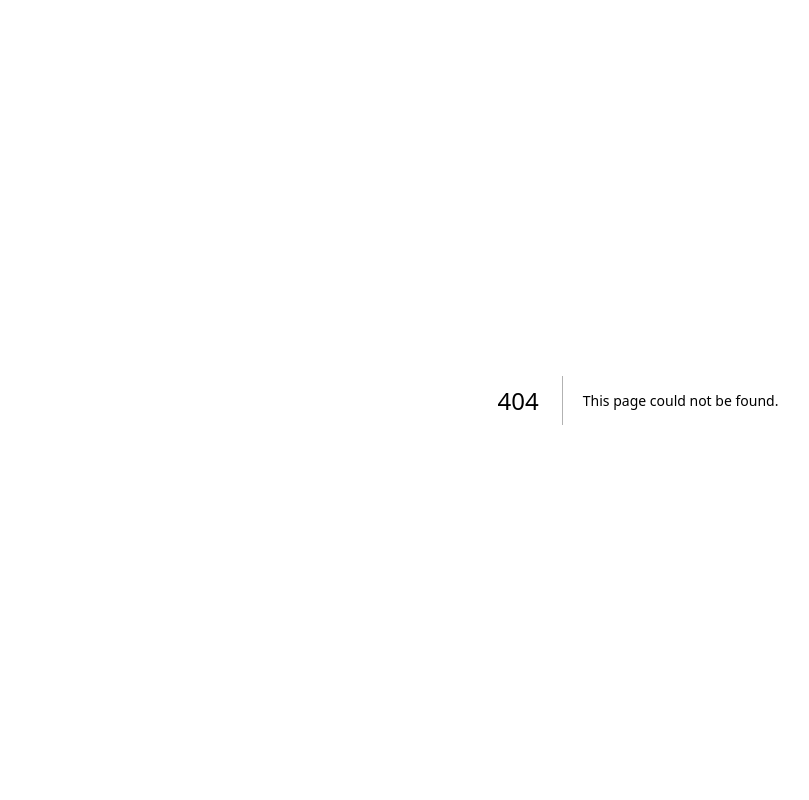
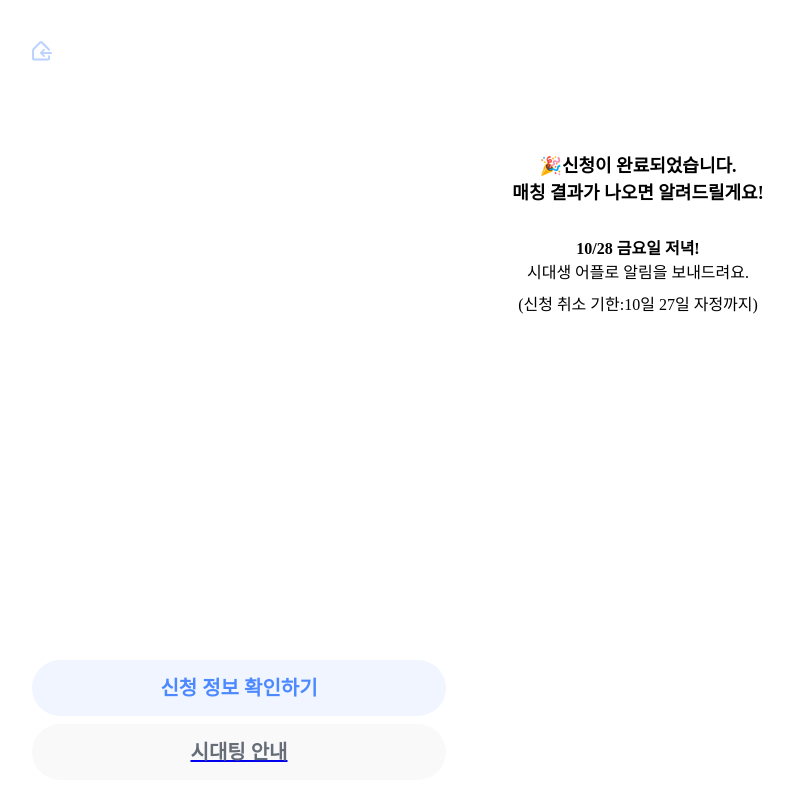
Before and after one commit to uoslife/client-meeting-season3, a Next.js app: page /apply/finish in a window 1280 px wide. Before the commit this address had no page. Shown: the whole page, without its empty margins (2-811 px from the left). Built offline with nearby package versions, Linux system fonts and the light colour scheme; a web font is replaced by a local one.

Commit message:
feat: 신청 완료 페이지 제작

```diff
--- /dev/null
+++ b/src/app/apply/finish/page.tsx
@@ -0,0 +1,62 @@
+'use client';
+
+import ProgressHeader from '@/components/header/progressHeader/ProgressHeader';
+
+import { Button, Col, Paddle, Text } from '@/components';
+import styled from 'styled-components';
+
+const BottomSelectWrapper = styled.div`
+  position: fixed;
+  max-width: 414px;
+  bottom: 0;
+  display: flex;
+  flex-direction: column;
+  gap: 8px;
+  padding: 20px 26px;
+  width: 100%;
+`;
+
+const FinishPage = () => {
+  const handleCheckInformation = () => {
+    // 신청 정보 페이지 만들어지면 로직 추가할 예정
+  };
+  return (
+    <>
+      <ProgressHeader isprogress={false} isprogressbar={false} />
+      <Col fill>
+        <Paddle top={60}>
+          <Col gap={30}>
+            <Col align={'center'}>
+              <Text label="🎉신청이 완료되었습니다." weight={800} size={'lg'} />
+              <Text
+                label="매칭 결과가 나오면 알려드릴게요!"
+                weight={800}
+                size={'lg'}
+              />
+            </Col>
+
+            <Col align={'center'} gap={8}>
+              <Col align={'center'}>
+                <Text label="10/28 금요일 저녁!" weight={600} />
+                <Text label="시대생 어플로 알림을 보내드려요." />
+              </Col>
+              <Text label="(신청 취소 기한:10일 27일 자정까지)" />
+            </Col>
+          </Col>
+        </Paddle>
+      </Col>
+      <BottomSelectWrapper>
+        <Button
+          primary={'inactive'}
+          onClick={handleCheckInformation}
+          label={'신청 정보 확인하기'}
+        />
+
+        <a href="https://www.instagram.com/uoslife_official/" target={'_blank'}>
+          <Button primary={'disabled'} label={'시대팅 안내'} />
+        </a>
+      </BottomSelectWrapper>
+    </>
+  );
+};
+export default FinishPage;
--- a/src/components/layout/Paddle.tsx
+++ b/src/components/layout/Paddle.tsx
@@ -4,6 +4,9 @@ import { Combine } from '@/types/utils.type';
 import styled, { css } from 'styled-components';
 
 const Container = styled.div<PaddleProps>`
+  display: flex;
+  flex-direction: column;
+  width: 100%;
   ${({ top }) =>
     top &&
     css`
@@ -48,7 +51,11 @@ const Paddler = ({
   children,
   ...props
 }: PaddleProps) => {
-  return <Container {...props}>{children}</Container>;
+  return (
+    <Container top={top} right={right} bottom={bottom} left={left} {...props}>
+      {children}
+    </Container>
+  );
 };
 
 export default Paddler;
```
